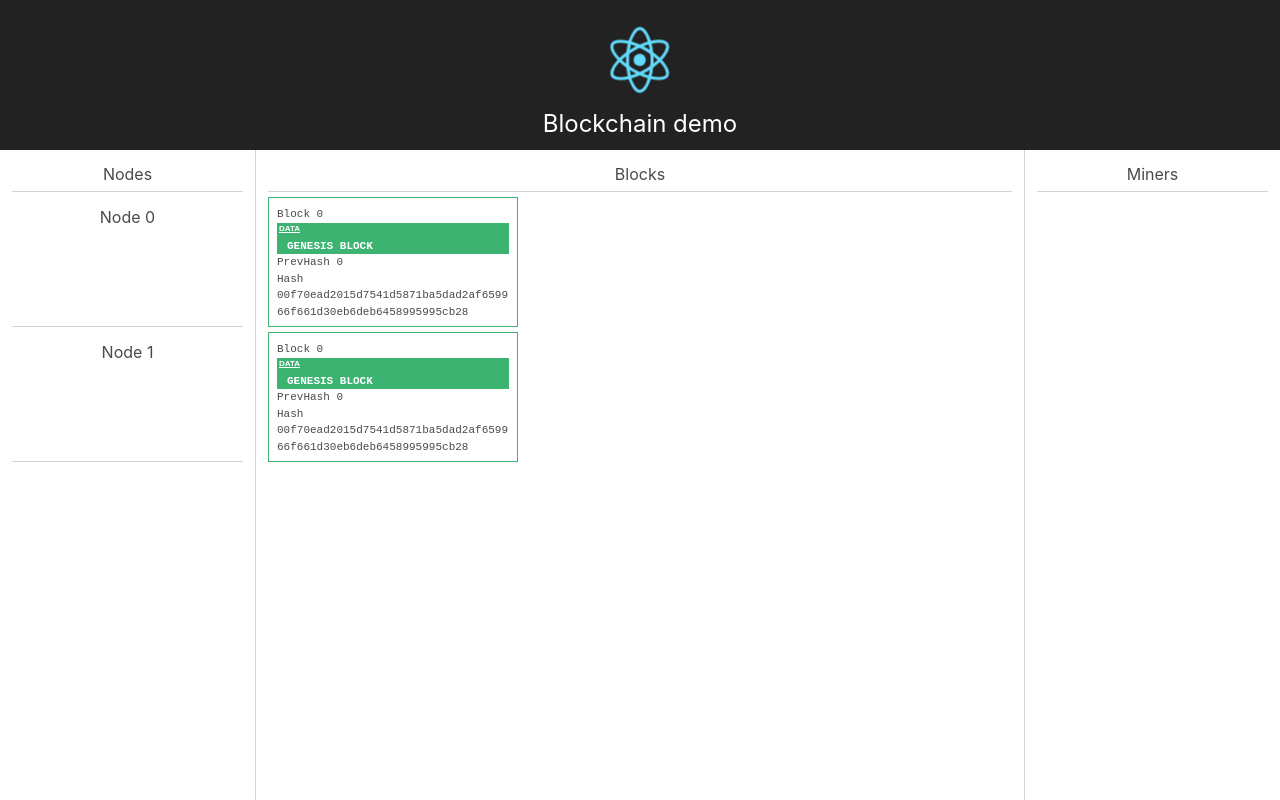
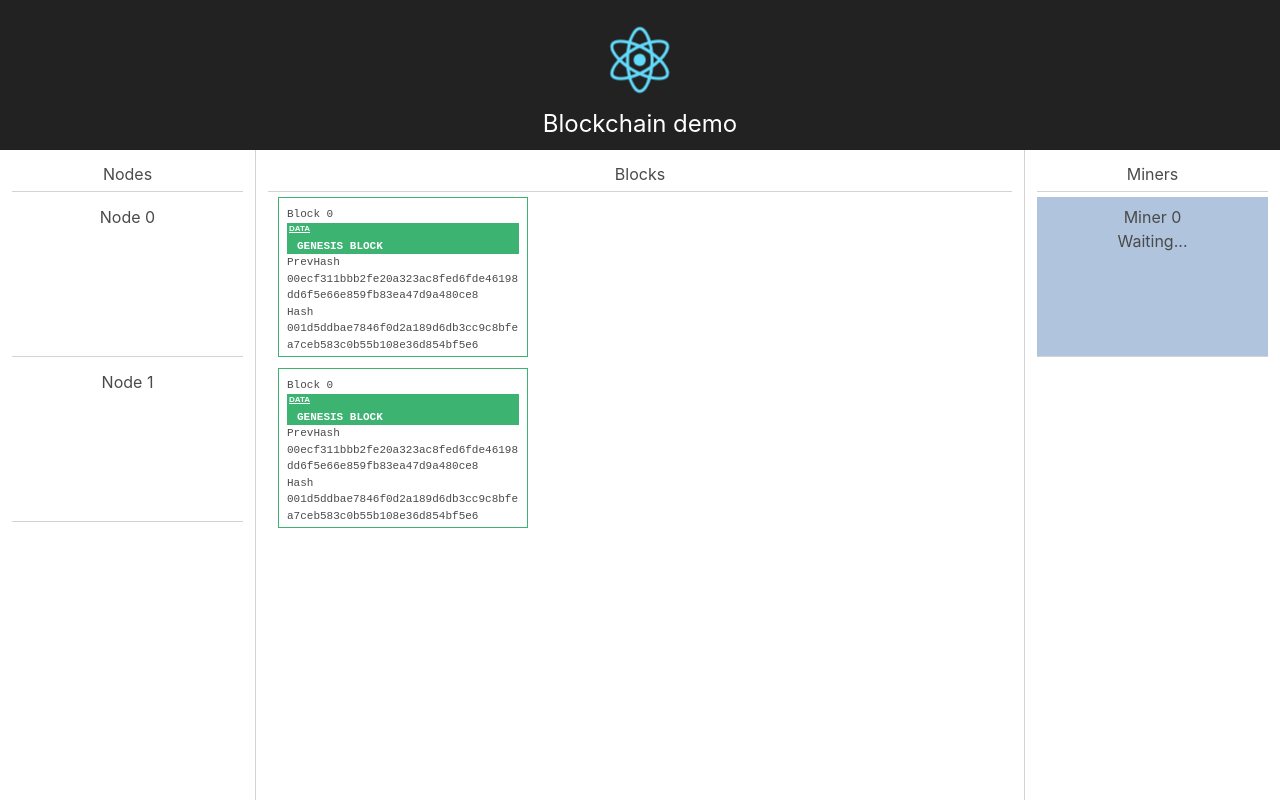
Before and after one commit to rickbatka/react-blockchain, a React app: page / in a window 1280 px wide. Shown: the top 800 px of the page. Built offline with nearby package versions, Linux system fonts and the light colour scheme; the HTML template or start-up script is replaced by a standard one.

Commit message:
Adding blocks implemented (press "B" on keyboard), new blocks are broadcast to the network wher eminers pick them up, nodes take updates and validate mining results. Blockchain!

```diff
--- a/src/App.css
+++ b/src/App.css
@@ -47,7 +47,7 @@
 #footer-content {
     border-top: 1px solid lightgray;
     width: 100%;
-    height: 130px;
+    height: 160px;
     overflow-y: scroll;
     margin: 0;
     padding: 10px;
@@ -59,7 +59,7 @@
 }
 
 li.node, ul.blockchain li {
-    height: 130px;
+    height: 160px;
     padding: 8px;
     margin-top: 5px;
     word-wrap: break-word;
@@ -69,15 +69,27 @@ li.node {
     border-bottom: 1px solid lightgray;
 }
 
+li.miner {
+    background: lightsteelblue;
+}
+
+li.miner.found {
+    background: lightgreen;
+}
+
 ul.blockchain {
-    display: inline;
+    text-align: left;
+    width: 250px;
 }
 
 ul.blockchain li {
+    display: inline-block;
     width: 250px;
     text-align: left;
     font-size: 11px;
     font-family: monospace;
+    overflow: hidden;
+    margin-left: 10px;
 }
 
 
--- a/src/App.tsx
+++ b/src/App.tsx
@@ -1,11 +1,11 @@
 import * as React from 'react';
 import './App.css';
 import 'bulma/css/bulma.css';
-//import { action } from 'mobx';
 import { observer } from 'mobx-react';
 import { Network } from './blockchain/Network';
 import { NodeView } from './blockchain/NodeView';
 import { BlockView } from './blockchain/BlockView';
+import { MinerView } from './blockchain/MinerView';
 
 const logo = require('./logo.svg');
 
@@ -17,14 +17,17 @@ class App extends React.Component {
         Network.addMiner();
         Network.addNode();
         window.setTimeout(Network.addNode, 500);
-        window.setTimeout(() => {
-
-        }, 1500);
+        document.addEventListener('keydown', (e) => {
+            if (e.key == 'b') {
+                Network.queryNodes.get()[0].submitNewBlock(`another block with some data`);
+            }
+        });
 
     }
 
     render() {
         let allNodes = Network.queryNodes.get();
+
         return (
             <div className="App">
                 <header className="App-header">
@@ -46,7 +49,7 @@ class App extends React.Component {
                     <div className="column middle is-three-fifths">
                         <h1 className="subheader">Blocks</h1>
                         {allNodes.map(n =>
-                            <ul className="blockchain" key={n.nodeId}>
+                            <ul className="blockchain" key={n.nodeId} style={{ width: `${265*n.blocks.length}px` }}>
                                 {n.blocks.map(b =>
                                     <BlockView block={b} key={b.index} />
                                 )}
@@ -58,6 +61,11 @@ class App extends React.Component {
                         <h1 className="subheader">
                             Miners
                         </h1>
+                        <ul>
+                            {Network.miners.map(m =>
+                                <MinerView miner={m} key={m.minerId} />
+                            )}
+                        </ul>
                     </div>
                 </div>
                 <div id="footer-content">
--- a/src/blockchain/Block.ts
+++ b/src/blockchain/Block.ts
@@ -6,7 +6,7 @@ export interface Block {
     nonce: number | null;
     index: number;
     data: string;
-    previousHash: string;
+    previousHash: string | null;
     timestamp: number; //ms since epoch
     isValid: boolean;
 }
@@ -19,7 +19,7 @@ class block implements Block{
 
     constructor(
         public index: number,
-        public previousHash: string,
+        public previousHash: string | null,
         public data: string
     ){
         this.timestamp = new Date().valueOf();
@@ -29,7 +29,11 @@ class block implements Block{
 }
 
 export function genesisBlock(): Block {
-    return new block(0, "0", "GENESIS BLOCK");
+    return new block(0, "00ecf311bbb2fe20a323ac8fed6fde46198dd6f5e66e859fb83ea47d9a480ce8", "GENESIS BLOCK");
+}
+
+export function createBlock(index: number, previousHash: string | null, data: string): Block {
+    return new block(index, previousHash, data);
 }
 
 export function validateHash(block: Block): boolean {
--- a/src/blockchain/BlockView.tsx
+++ b/src/blockchain/BlockView.tsx
@@ -11,7 +11,7 @@ export class BlockView extends React.Component<{ block: Block }> {
 
     render() {
         return (
-            <li className={`block ${this.props.block.isValid ? 'valid' : 'invalid'}`}>
+            <li className={`${this.props.block.isValid ? 'valid' : 'invalid'}`}>
                 <p>Block {this.props.block.index}</p>
                 <p className="data">{this.props.block.data}</p>
                 <p>PrevHash {this.props.block.previousHash}</p>
--- a/src/blockchain/Miner.ts
+++ b/src/blockchain/Miner.ts
@@ -5,6 +5,7 @@ import { Block, calculateHash } from './Block';
 
 export class Miner {
     @observable public minerId: number;
+    @observable public mining: boolean = false;
     static readonly DIFFICULTY_PREFIX: string = '00';
     static readonly MINING_ATTEMPT_INTERVAL_MS: number = 10;
 
@@ -21,8 +22,10 @@ export class Miner {
 
     private doMining = async () => {
         if (this.blocks.length == 0) {
+            this.mining = false;
             return;
         }
+        this.mining = true;
 
         let curBlock = this.blocks[0];
         curBlock.nonce = _.isNil(curBlock.nonce) ? 0 : curBlock.nonce+1;
--- /dev/null
+++ b/src/blockchain/MinerView.tsx
@@ -0,0 +1,23 @@
+import * as React from 'react';
+import { observer } from 'mobx-react';
+import { Miner } from './Miner';
+const spinner = require('./../tail-spin.svg');
+
+@observer
+export class MinerView extends React.Component<{ miner: Miner }> {
+
+    constructor(props: { miner: Miner }) {
+        super(props);
+    }
+
+    render() {
+        return (
+            <li className="node miner">
+                Miner {this.props.miner.minerId}
+                {this.props.miner.mining ?
+                    <p>Mining...<br /><img src={spinner} /></p>
+                    : <p>Waiting...</p>}
+            </li>
+        );
+    }
+}
--- a/src/blockchain/Network.ts
+++ b/src/blockchain/Network.ts
@@ -5,7 +5,7 @@ import { Miner } from './Miner';
 
 export module Network{
     let nodes : BNode[] = observable([]);
-    let miners: Miner[] = observable([]);
+    export let miners: Miner[] = observable([]);
     export let queryNodes = computed(() => nodes);
 
     export const addNode = async () => {
@@ -26,6 +26,9 @@ export module Network{
     };
 
     export const broadcastUnminedBlock = (block: Block, fromNodeId: number) => {
+        for (let node of nodes) {
+            node.onBlockAdded(block);
+        }
         for (let m of miners) {
             m.onUnminedBlockAdded(block);
         }
--- a/src/blockchain/Node.ts
+++ b/src/blockchain/Node.ts
@@ -1,17 +1,19 @@
 import { observable } from 'mobx';
 import { Network } from './Network';
-import { Block, genesisBlock, validateHash } from './Block';
+import { Block, genesisBlock, validateHash, createBlock } from './Block';
 
 export interface BNode{
     nodeId: number;
     blocks: Block[];
     initialized: Promise<boolean>;
+    onBlockAdded: (block: Block) => void;
     onBlockMined: (block: Block) => boolean;
+    submitNewBlock: (data: string) => void;
 }
 
 export class node implements BNode{
     @observable public nodeId: number;
-    @observable public blocks: Block[];
+    @observable public blocks: Block[] = [];
     public initialized: Promise<boolean>;
 
     constructor(nodeId: number){
@@ -25,9 +27,7 @@ export class node implements BNode{
         let allNodes = Network.queryNodes.get();
         if(allNodes.length == 0){
             this.logAction(`...no nodes. initiating genesis block...`);
-            let genesis = genesisBlock();
-            this.blocks = [genesis];
-            Network.broadcastUnminedBlock(genesis, this.nodeId);
+            this.addBlock(genesisBlock());
         }else{
             this.logAction(`...found ${allNodes.length} nodes, finding longest valid blockchain...`);
             this.blocks = node.getBlockchain(allNodes);
@@ -36,6 +36,15 @@ export class node implements BNode{
         this.logAction(`online. chain height ${this.blocks.length}.`);
 
         return true;
+    };
+
+    public submitNewBlock = (data: string) => {
+        this.addBlock(createBlock(this.blocks.length, this.blocks[this.blocks.length - 1].hash, data));
+    };
+
+    private addBlock = (block: Block) => {
+        this.blocks.push(block);
+        Network.broadcastUnminedBlock(block, this.nodeId);
     };
 
     private static getBlockchain = (nodes: BNode[]) => {
@@ -53,7 +62,7 @@ export class node implements BNode{
     }
 
     public onBlockAdded = (block: Block) => {
-        if (block.index == this.blocks.length + 1 && block.previousHash == this.blocks[this.blocks.length].hash) {
+        if (block.index == this.blocks.length && block.previousHash == this.blocks[this.blocks.length-1].hash) {
             this.blocks.push(<Block>{ ...block });
             return true;
         }
```
Also changed, not shown: public/service-worker.js (added, +1 -0 lines), src/tail-spin.svg (added).
